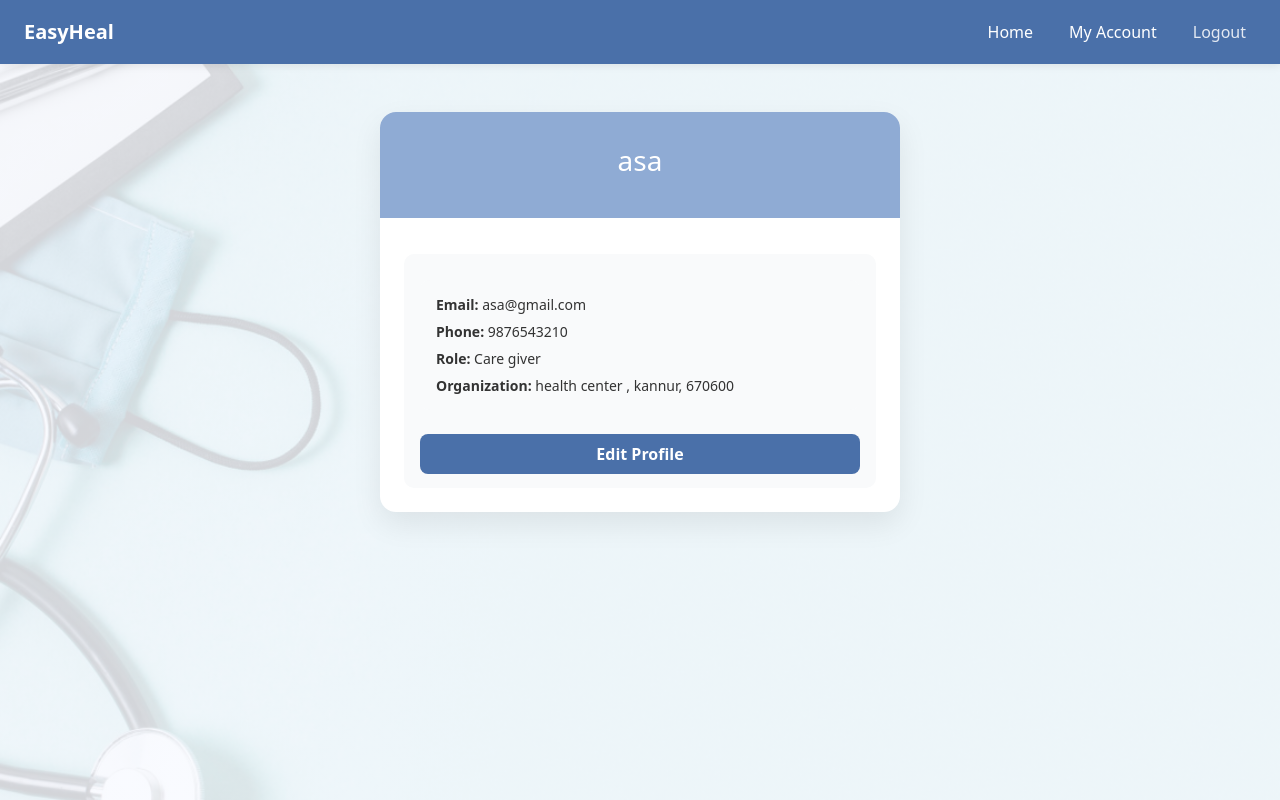
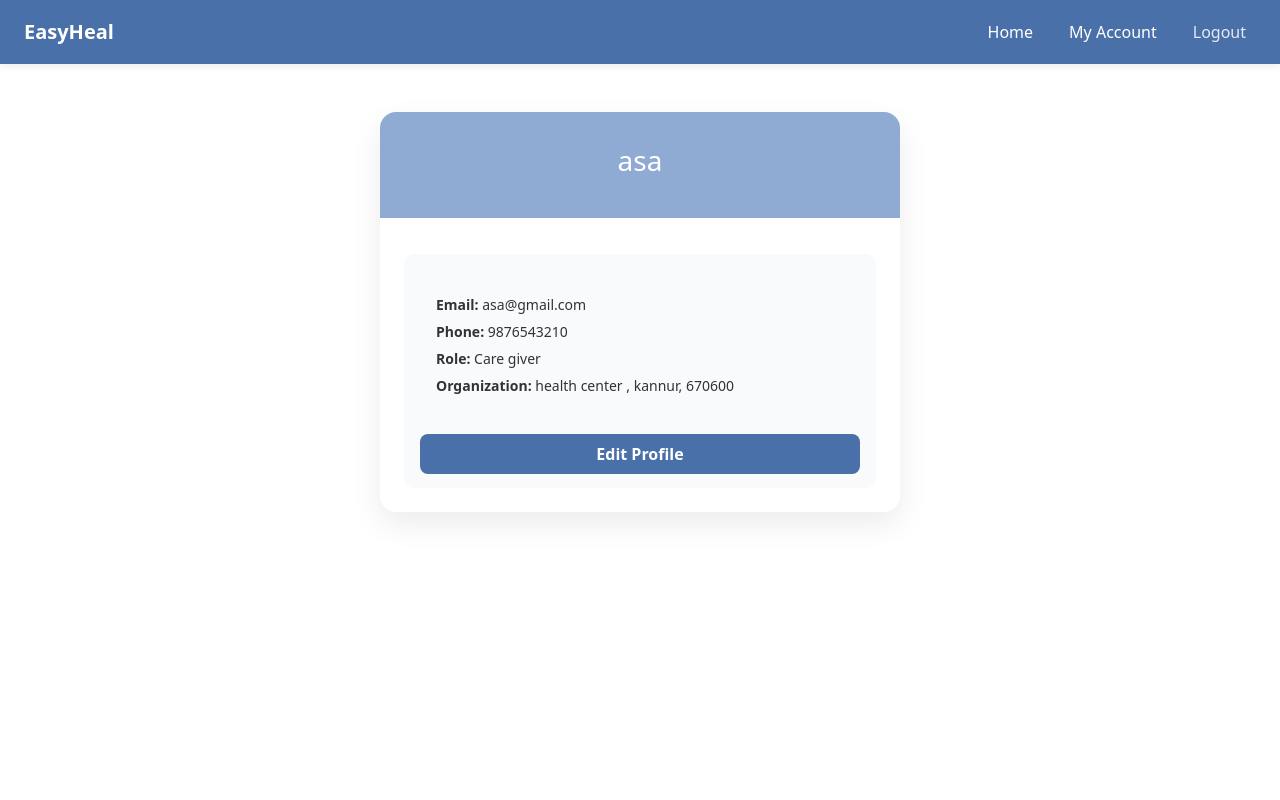
Before and after one commit to FaheemaTamton/EasyHeal, a Django app: page /account/ in a window 1280 px wide. Run offline with Django 5.2, Linux system fonts and the light colour scheme; a user stored in the database is signed in; data comes from the database, SQL or seed files in the repository.

Commit message:
Update EasyHeal

```diff
--- a/backend/templates/my_account.html
+++ b/backend/templates/my_account.html
@@ -16,20 +16,6 @@
       --theme-hover: #4A70A9;
     }
 
-    body {
-  min-height: 100vh;
-
-  background:
-    linear-gradient(
-      rgba(248, 250, 255, 0.85),
-      rgba(248, 250, 255, 0.85)
-    ),
-    url("{% static 'core/7.jpg' %}");
-
-  background-size: cover;
-  background-position: center;
-  background-repeat: no-repeat;
-}
 
 
     .profile-card {
```
Also changed, not shown: backend/templates/alarm_ringing.html (+0 -12 lines).
